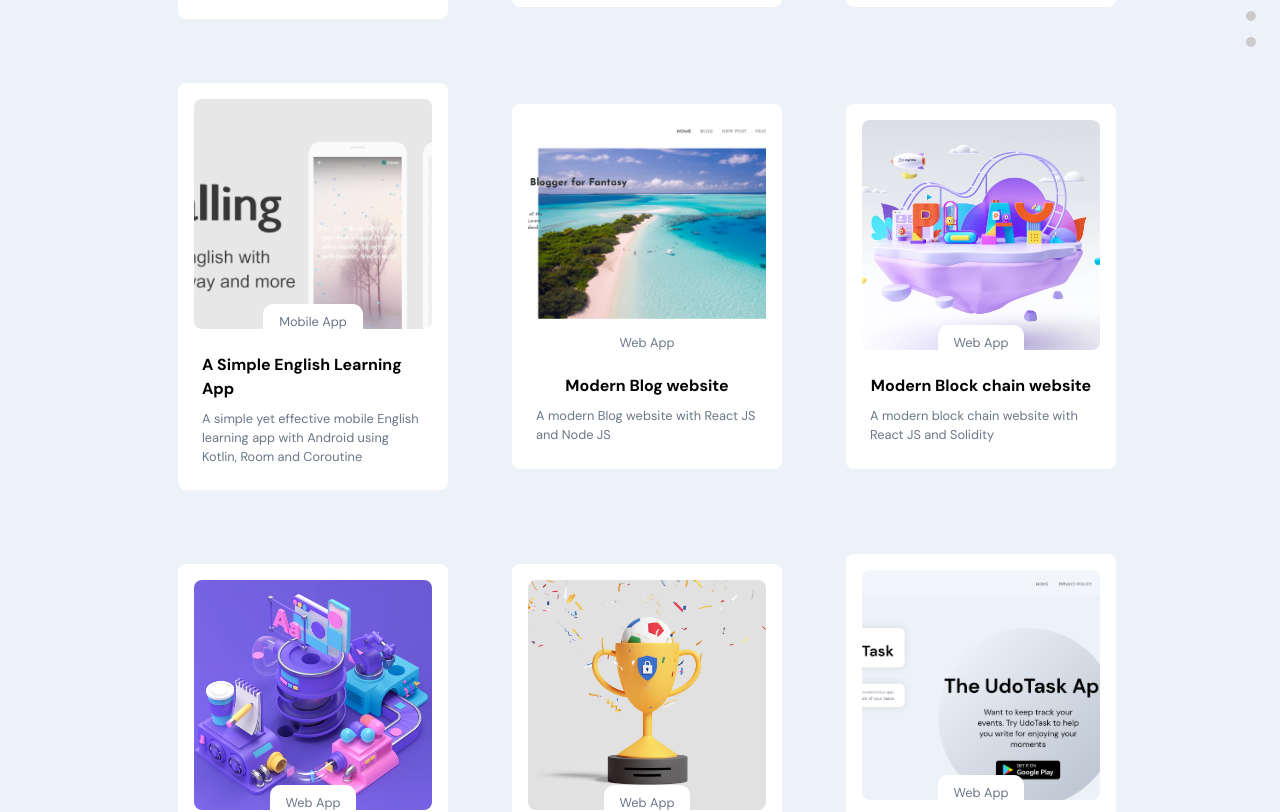
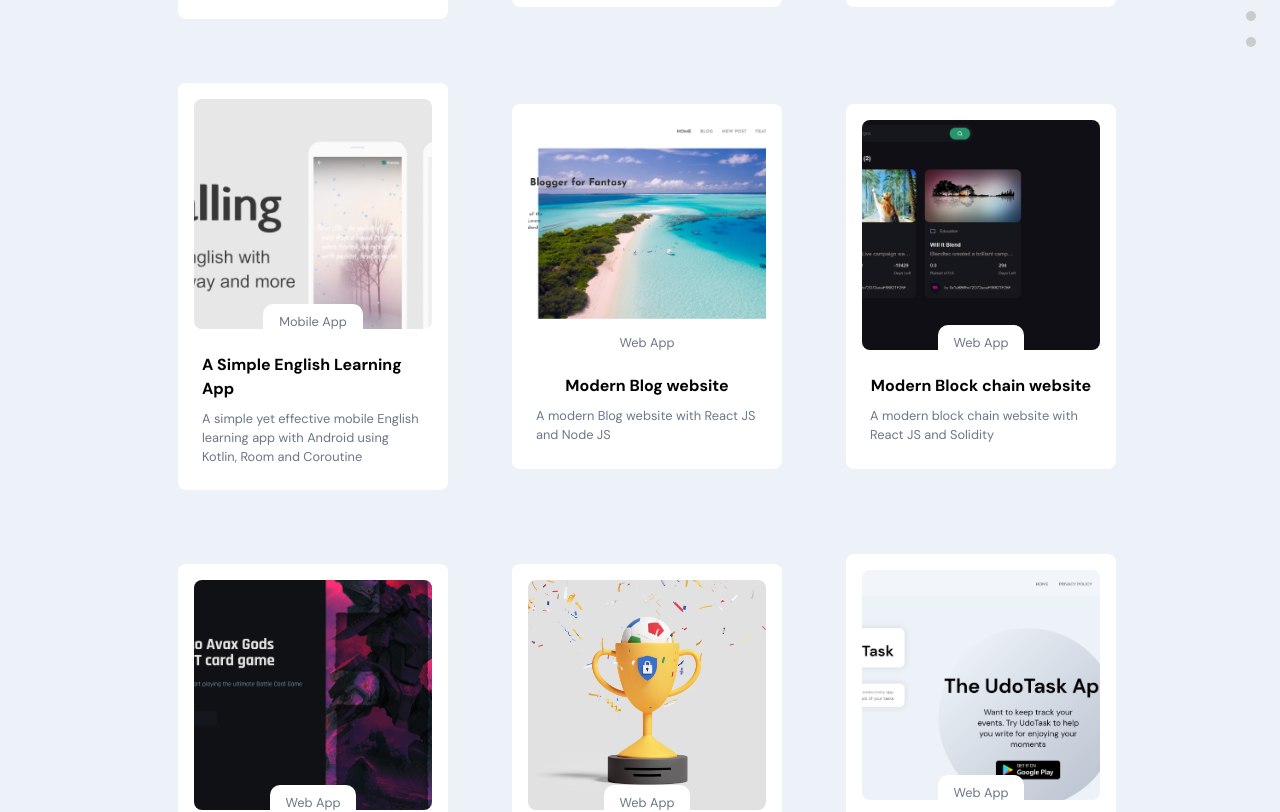
Before and after one commit to GuysKapen/Portfolio, a React (Vite) app in the folder react/: page / in a window 1280 px wide. Shown: the part 3960-4772 px from the top of the page. Built offline with nearby package versions, Linux system fonts and the light colour scheme.

Commit message:
Update works

```diff
--- a/react/src/constants/images.js
+++ b/react/src/constants/images.js
@@ -57,6 +57,8 @@ import chatboxForum from '../assets/images/chatbox_forum.jpg';
 import chatboxIlearning from '../assets/images/chatbox_ilearning.png';
 import mernBlog from '../assets/images/mern_blog.png';
 import portfolio from '../assets/images/portfolio.png';
+import foundingBlockchain from '../assets/images/shot_founding_blockchain.png';
+import etherCardGame from '../assets/images/shot_ether_card_game.png';
 
 export default {
   email,
@@ -113,5 +115,7 @@ export default {
   chatboxForum,
   chatboxIlearning,
   mernBlog,
-  portfolio
+  portfolio,
+  foundingBlockchain,
+  etherCardGame
 };
--- a/react/src/container/Work/Work.jsx
+++ b/react/src/container/Work/Work.jsx
@@ -168,9 +168,9 @@ const Work = () => {
         {
             title: "Modern Block chain website",
             description: "A modern block chain website with React JS and Solidity",
-            projectLink: "https://netlify.com",
+            projectLink: "https://ether-founding.netlify.app/",
             codeLink: "https://github.com/GuyRobot/FoundingUI",
-            imgUrl: images.about01,
+            imgUrl: images.foundingBlockchain,
             tags: [
                 "Web App",
                 "React JS",
@@ -180,9 +180,9 @@ const Work = () => {
         {
             title: "Modern NFT card game website",
             description: "A modern NFT website with React JS, Smart Contract and Solidity",
-            projectLink: "https://netlify.com",
+            projectLink: "https://ether-card-game.netlify.app/",
             codeLink: "https://github.com/GuyRobot/Web3Game",
-            imgUrl: images.about04,
+            imgUrl: images.etherCardGame,
             tags: [
                 "Web App",
                 "React JS",
```
Also changed, not shown: react/src/assets/images/shot_ether_card_game.png (added), react/src/assets/images/shot_founding_blockchain.png (added).
